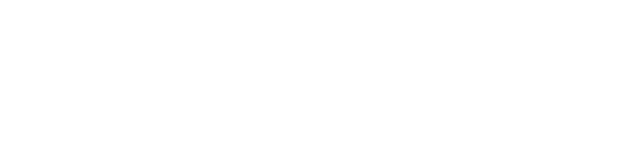
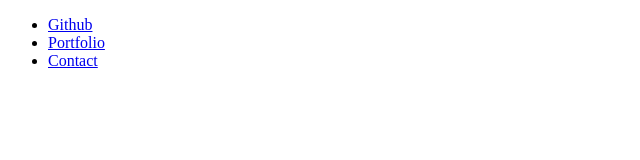
Before and after one commit to Jullian0426/init-demo, a plain HTML site: page index.html in a window 1280 px wide. Shown: the whole page, without its empty margins (0-640 px from the left). Drawn offline with Linux system fonts and the light colour scheme; files that its build step writes are made by us from their sources.

Commit message:
Add header with links and section with image template

```diff
--- a/index.html
+++ b/index.html
@@ -8,7 +8,11 @@
 
 <body>
   <header>
-
+    <ul>
+        <li><a href="https://github.com/Jullian0426">Github</a></li>
+        <li><a href="#">Portfolio</a></li>
+        <li><a href="#Contact">Contact</a></li>
+    </ul>
   </header>
 
   <main>
```
